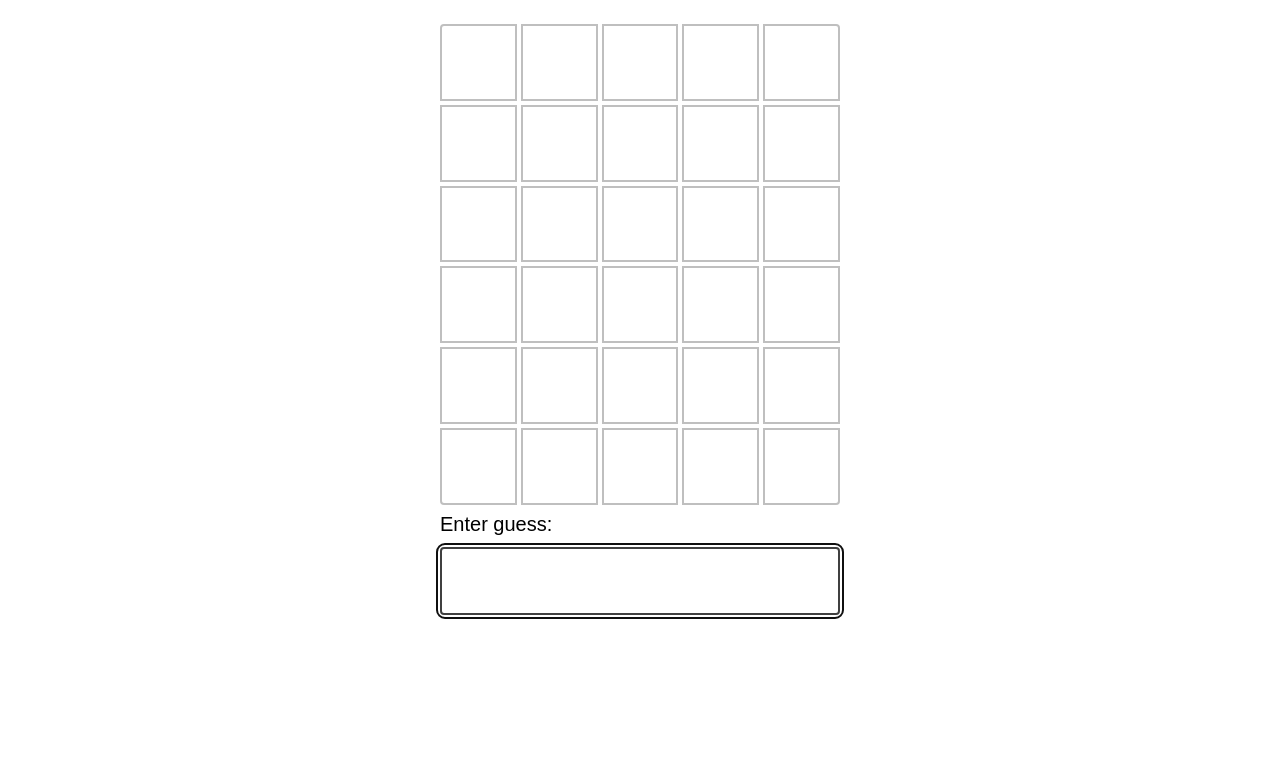
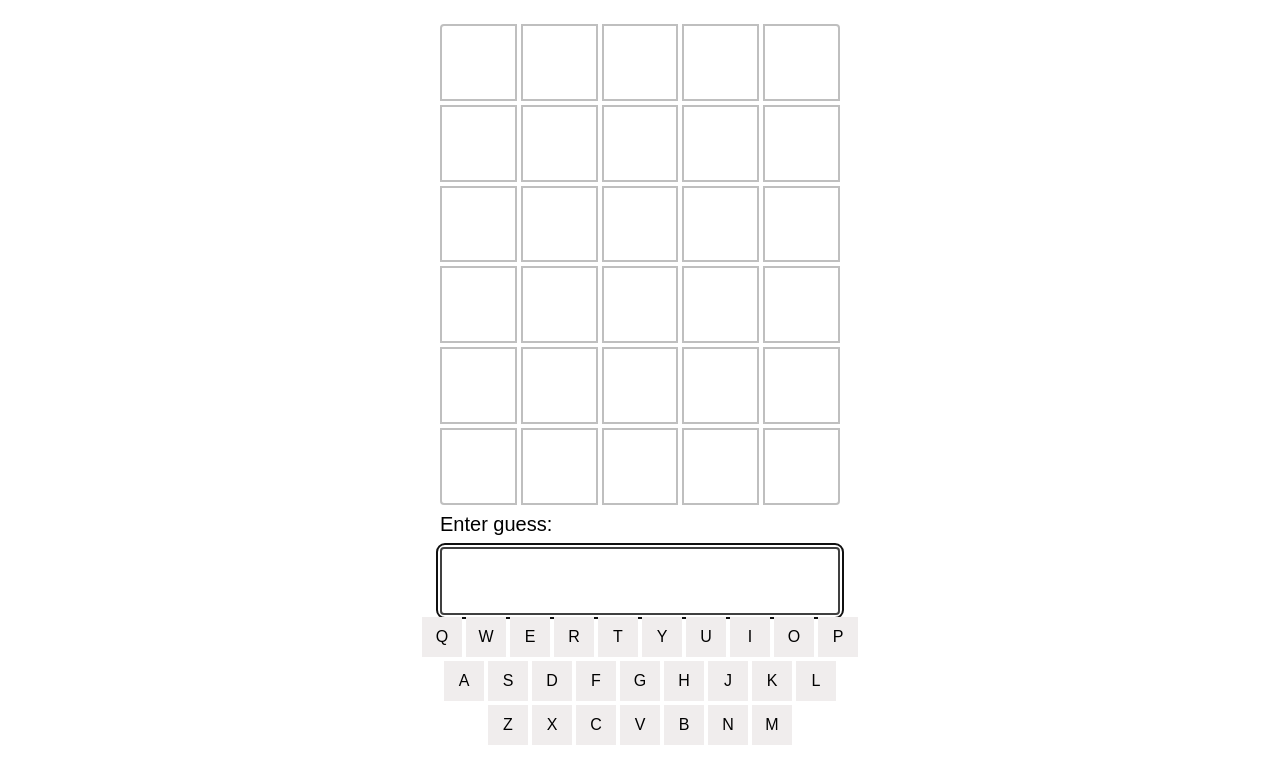
Before and after one commit to jayvicsanantonio/joy-of-react, a React app in the folder apps/project-wordle/: page / in a window 1280 px wide. Shown: the part 72-849 px from the top of the page. Before the commit the page ends 800 px from the top, so only its background shows below. Built offline with nearby package versions, Linux system fonts and the light colour scheme.

Commit message:
Add Wordle visual keyboard

```diff
--- a/apps/project-wordle/src/components/Game/Game.js
+++ b/apps/project-wordle/src/components/Game/Game.js
@@ -2,6 +2,7 @@ import { useCallback, useState } from 'react';
 import Guess from '../Guess/Guess';
 import Banner from '../Banner/Banner';
 import FormInput from '../FormInput/FormInput';
+import Keyboard from '../Keyboard/Keyboard';
 import { sample } from '../../utils';
 import { WORDS } from '../../data';
 
@@ -30,6 +31,7 @@ function Game() {
         setGuesses={setGuesses}
         answer={answer}
       />
+      <Keyboard guesses={guesses} />
       <Banner
         hasWon={hasWon}
         onRestart={onRestart}
--- a/apps/project-wordle/src/components/Keyboard/Keyboard.js
+++ b/apps/project-wordle/src/components/Keyboard/Keyboard.js
@@ -1,7 +1,46 @@
-import React from 'react';
+import { useMemo, memo } from 'react';
 
-function Keyboard() {
-  return <div></div>;
+function getLatestLetterStatuses(guesses) {
+  const letterMap = {};
+
+  for (let i = guesses.length - 1; i >= 0; i--) {
+    for (const { letter, status } of guesses[i]) {
+      if (!letterMap[letter]) {
+        letterMap[letter] = status;
+      }
+    }
+  }
+  return letterMap;
 }
 
-export default Keyboard;
+function Keyboard({ guesses }) {
+  const letterStatuses = useMemo(
+    () => getLatestLetterStatuses(guesses),
+    [guesses]
+  );
+
+  const rows = [
+    ['Q', 'W', 'E', 'R', 'T', 'Y', 'U', 'I', 'O', 'P'],
+    ['A', 'S', 'D', 'F', 'G', 'H', 'J', 'K', 'L'],
+    ['Z', 'X', 'C', 'V', 'B', 'N', 'M'],
+  ];
+
+  return (
+    <div className="keyboard">
+      {rows.map((row, rowIdx) => (
+        <div className="row" key={rowIdx}>
+          {row.map((letter) => (
+            <div
+              className={`letter ${letterStatuses[letter] || ''}`}
+              key={letter}
+            >
+              {letter}
+            </div>
+          ))}
+        </div>
+      ))}
+    </div>
+  );
+}
+
+export default memo(Keyboard);
--- a/apps/project-wordle/src/styles.css
+++ b/apps/project-wordle/src/styles.css
@@ -96,6 +96,15 @@ h1 {
   margin-bottom: 4px;
 }
 
+.letter {
+  width: 40px;
+  height: 40px;
+  background-color: #f0eded;
+  display: flex;
+  align-items: center;
+  justify-content: center;
+}
+
 .cell {
   position: relative;
   width: 20%;
@@ -124,17 +133,20 @@ h1 {
   --radius: 0px 0px 0px 4px;
 }
 
-.cell.correct {
+.cell.correct,
+.letter.correct {
   background: var(--color-success);
   border-color: var(--color-success);
   color: white;
 }
-.cell.incorrect {
+.cell.incorrect,
+.letter.incorrect {
   background: var(--color-gray-300);
   border-color: var(--color-gray-300);
   color: white;
 }
-.cell.misplaced {
+.cell.misplaced,
+.letter.misplaced {
   background: var(--color-warning);
   border-color: var(--color-warning);
   color: white;
@@ -191,6 +203,18 @@ h1 {
   padding: 0.5rem 1rem;
 }
 
+.keyboard {
+  display: flex;
+  flex-direction: column;
+  align-items: center;
+  gap: 4px;
+
+  .row {
+    display: flex;
+    gap: 4px;
+  }
+}
+
 .visually-hidden {
   position: absolute;
   overflow: hidden;
```
